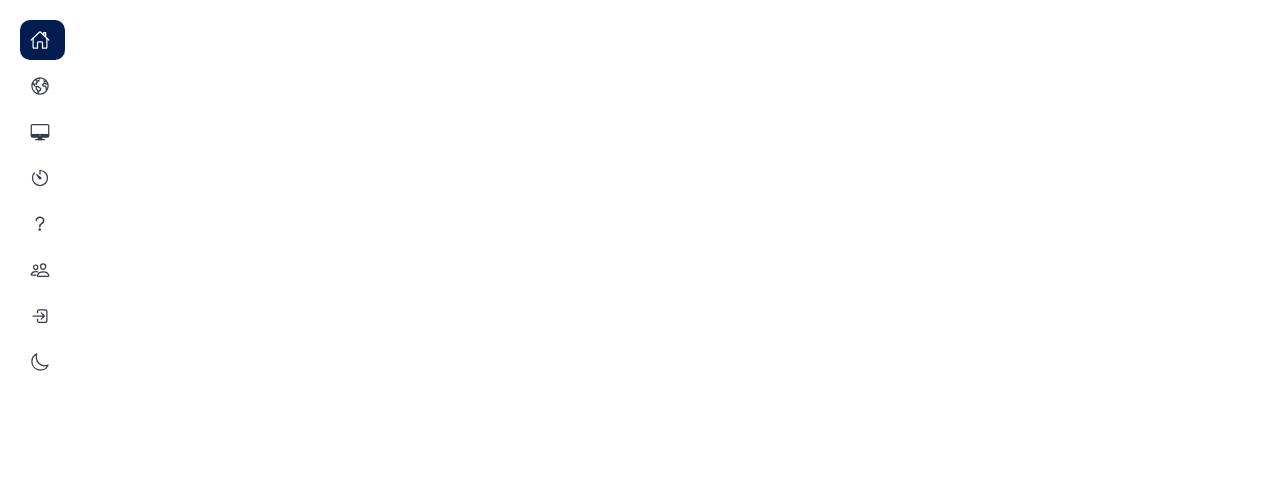
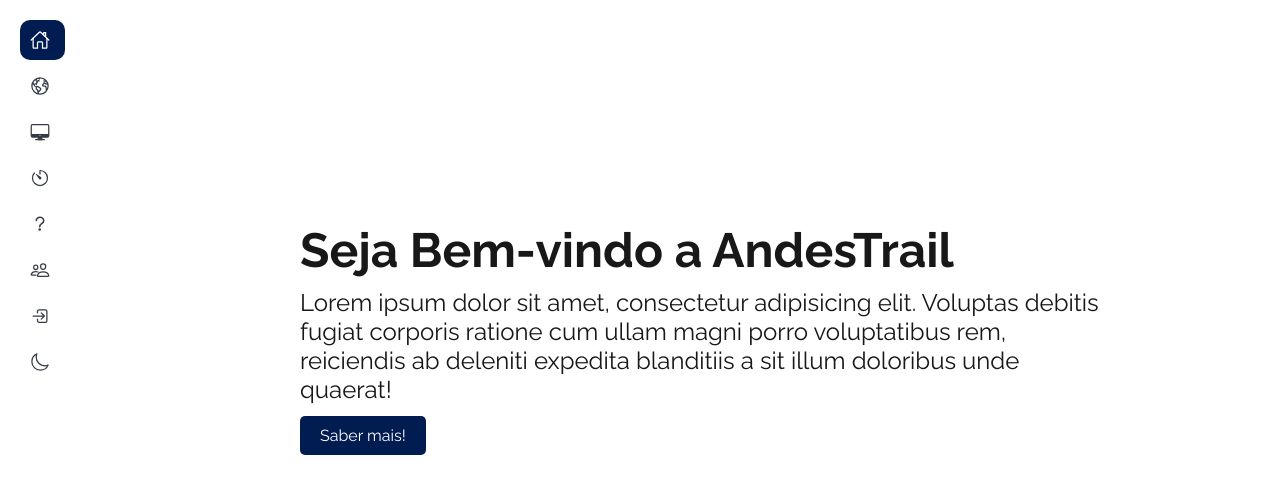
Before and after one commit to ThaisKheyla/AndesTrail, a plain HTML site: page website/index.html in a window 1280 px wide. Shown: the top 496 px of the page. Drawn offline with nearby package versions, Linux system fonts and the light colour scheme; grey boxes are pictures that could not be loaded.

Commit message:
conteúdo inicial

```diff
--- a/website/index.html
+++ b/website/index.html
@@ -1,13 +1,15 @@
 <!DOCTYPE html>
 <html lang="pt-br">
+
 <head>
   <meta charset="UTF-8" />
   <meta http-equiv="X-UA-Compatible" content="IE=edge" />
   <meta name="viewport" content="width=device-width, initial-scale=1.0" />
   <link rel="stylesheet" href="./css/style.css" />
-    <link rel="icon" href="./assets/img/logo.png">
+  <link rel="icon" href="./img/">
   <title>AndesTrail</title>
 </head>
+
 <body>
 
   <!--Menu vertical-->
@@ -59,7 +61,7 @@
           <span style="--i: 7">login</span>
         </a>
       </li>
-      <li class="link-item dark-mode">
+      <li class="link-item modo-escuro">
         <a href="#" class="link">
           <ion-icon name="moon-outline"></ion-icon>
           <span style="--i: 8">Modo escuro</span>
@@ -76,9 +78,32 @@
       </li>
     </ul>
   </div>
+  <!--banner inicial-->
+  <div id="conteudo">
+    <section>
+      <section class="inicio">
+        <div class="inicio-conteudo">
+          <h1>Seja Bem-vindo a AndesTrail</h1>
+          <p>Lorem ipsum dolor sit amet, consectetur adipisicing elit. Voluptas debitis fugiat corporis ratione cum
+            ullam magni porro voluptatibus rem, reiciendis ab deleniti expedita blanditiis a sit illum doloribus unde
+            quaerat!</p>
+          <a href="#" class="btn">Saber mais!</a>
+        </div>
+      </section>
+
+      <video autoplay muted loop playsinline>
+        <source src="./videos/video01.mov" type="video/mp4">
+        Seu navegador não suporta o elemento de vídeo...
+      </video>
+
+    </section>
+
+
+  </div>
 
   <script type="module" src="https://unpkg.com/ionicons@5.5.2/dist/ionicons/ionicons.esm.js"></script>
   <script nomodule src="https://unpkg.com/ionicons@5.5.2/dist/ionicons/ionicons.js"></script>
   <script src="./js/script.js"></script>
 </body>
+
 </html>
```
Lines whose indentation alone changed are shown as unchanged.
